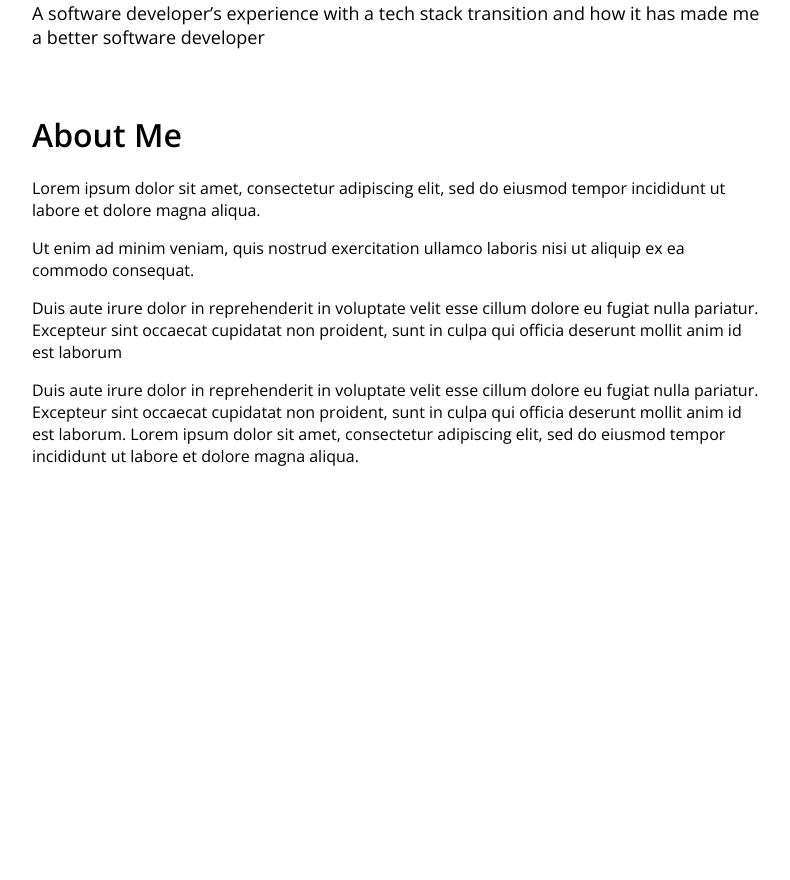
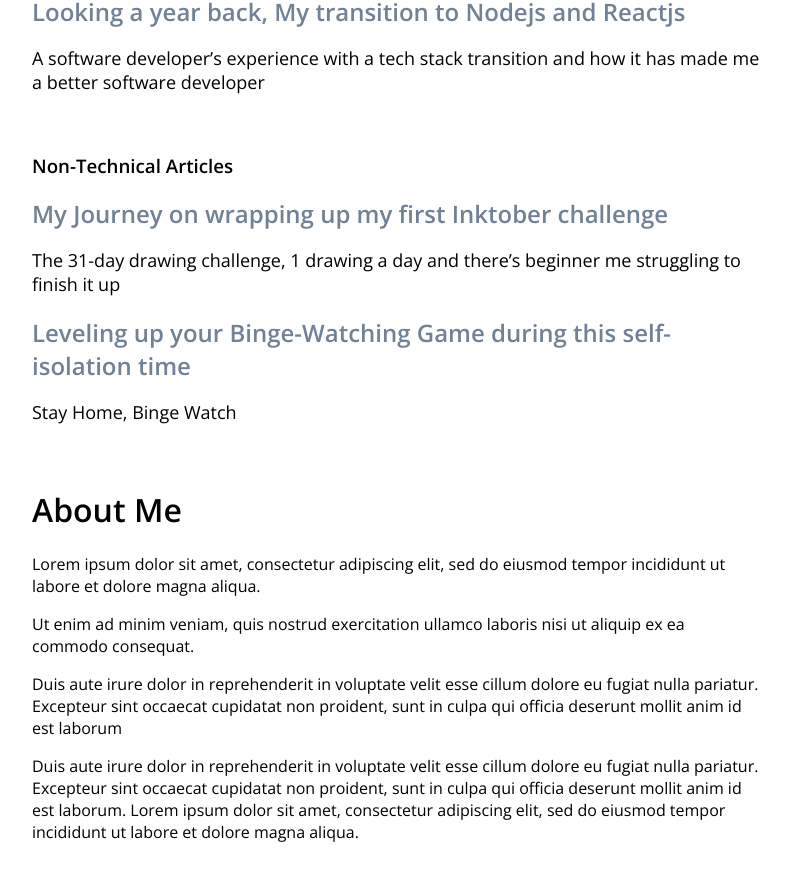
Before and after one commit to rishavmedhi/rm-portfolio, a React (Create React App) app: page / in a window 1280 px wide. Shown: the part 952-1832 px from the top of the page, without its empty margins (242-1032 px from the left). Before the commit the page ends 1499 px from the top, so only its background shows below. Built offline with nearby package versions, Linux system fonts and the light colour scheme.

Commit message:
about me component, non technical articles section

```diff
--- /dev/null
+++ b/src/components/AboutMe/AboutMe.jsx
@@ -0,0 +1,23 @@
+import React from 'react';
+// import './styles.scss';
+
+const AboutMe = (props) => {
+  return(
+    <div>
+      <h1>About Me</h1>
+      <div className="content">
+        <p> Lorem ipsum dolor sit amet, consectetur adipiscing elit, sed do eiusmod tempor incididunt ut labore et dolore magna aliqua.</p>
+        <p>Ut enim ad minim veniam, quis nostrud exercitation ullamco laboris nisi ut aliquip ex ea commodo consequat.</p>
+        <p>Duis aute irure dolor in reprehenderit in voluptate velit esse cillum dolore eu fugiat nulla pariatur.
+          Excepteur sint occaecat cupidatat non proident, sunt in culpa qui officia deserunt mollit anim id est laborum
+        </p>
+        <p>Duis aute irure dolor in reprehenderit in voluptate velit esse cillum dolore eu fugiat nulla pariatur.
+          Excepteur sint occaecat cupidatat non proident, sunt in culpa qui officia deserunt mollit anim id est laborum.
+          Lorem ipsum dolor sit amet, consectetur adipiscing elit, sed do eiusmod tempor incididunt ut labore et dolore magna aliqua.
+        </p>
+      </div>
+    </div>
+  )
+}
+
+export default AboutMe;
--- a/src/components/ArticleItem/styles.scss
+++ b/src/components/ArticleItem/styles.scss
@@ -1,10 +1,15 @@
 article{
   h2{
-    font-weight: normal;
+    font-weight: 600;
     margin-bottom: 0;
     a, a:visited{
       text-decoration: none;
       color: #718196
+    }
+    a:hover{
+      color: #38578a;
+      // border-bottom: 2px solid #c5d4f1;
+      transition: 0.2s;
     }
   }
   .article-subheading{
--- a/src/pages/Homepage/views/Homepage.jsx
+++ b/src/pages/Homepage/views/Homepage.jsx
@@ -1,4 +1,5 @@
 import React, { Component } from "react";
+import AboutMe from "../../../components/AboutMe/AboutMe";
 import ArticleItem from "../../../components/ArticleItem/ArticleItem";
 import '../styles/Homepage.style.scss';
 export default class Homepage extends Component {
@@ -39,6 +40,7 @@ export default class Homepage extends Component {
         <main className="main-container">
           <div className="writing-wrapper">
             <h1>Writing</h1>
+            <h3>Technical Articles</h3>
             <div className="article-wrapper">
               <ArticleItem
                 link="https://rishavmedhi.medium.com/looking-a-year-back-my-transition-to-nodejs-and-reactjs-ef96b6dab384"
@@ -46,20 +48,23 @@ export default class Homepage extends Component {
                 subHeading="A software developer’s experience with a tech stack transition and how it has made me a better software developer"
               />
             </div>
+            <br/>
+            <h3>Non-Technical Articles</h3>
+            <div className="article-wrapper">
+              <ArticleItem
+                link="https://medium.com/the-innovation/my-journey-on-wrapping-up-my-first-inktober-challenge-bbf8161879cf"
+                heading="My Journey on wrapping up my first Inktober challenge"
+                subHeading="The 31-day drawing challenge, 1 drawing a day and there’s beginner me struggling to finish it up"
+              />
+              <ArticleItem
+                link="https://medium.com/nerdvolume/levelling-up-your-binge-watching-game-during-this-self-isolation-time-deefa6572b57"
+                heading="Leveling up your Binge-Watching Game during this self-isolation time"
+                subHeading="Stay Home, Binge Watch"
+              />
+            </div>
           </div>
           <div className="about-me-wrapper">
-            <h1>About Me</h1>
-            <div className="content">
-              <p> Lorem ipsum dolor sit amet, consectetur adipiscing elit, sed do eiusmod tempor incididunt ut labore et dolore magna aliqua.</p>
-              <p>Ut enim ad minim veniam, quis nostrud exercitation ullamco laboris nisi ut aliquip ex ea commodo consequat.</p>
-              <p>Duis aute irure dolor in reprehenderit in voluptate velit esse cillum dolore eu fugiat nulla pariatur.
-                Excepteur sint occaecat cupidatat non proident, sunt in culpa qui officia deserunt mollit anim id est laborum
-              </p>
-              <p>Duis aute irure dolor in reprehenderit in voluptate velit esse cillum dolore eu fugiat nulla pariatur.
-                Excepteur sint occaecat cupidatat non proident, sunt in culpa qui officia deserunt mollit anim id est laborum.
-                Lorem ipsum dolor sit amet, consectetur adipiscing elit, sed do eiusmod tempor incididunt ut labore et dolore magna aliqua.
-              </p>
-            </div>
+            <AboutMe />
           </div>
         </main>
       </div>
```
